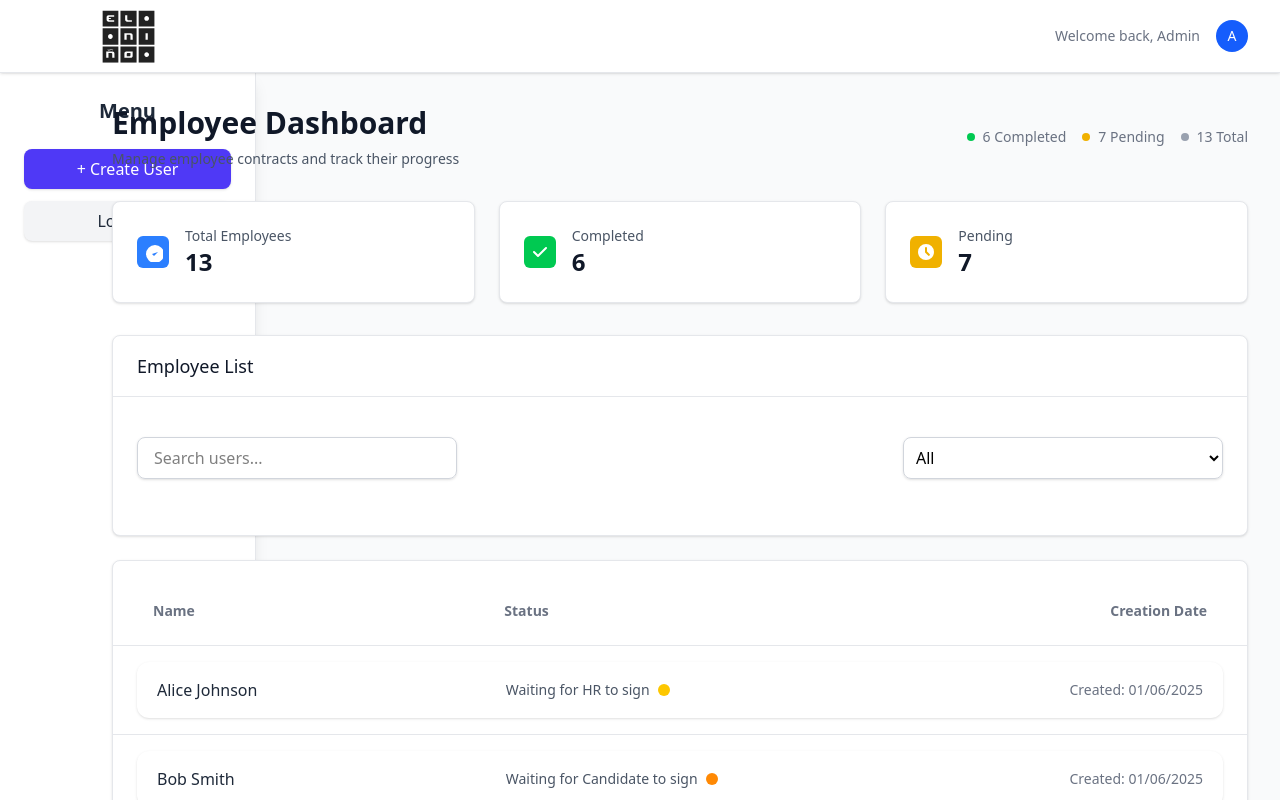
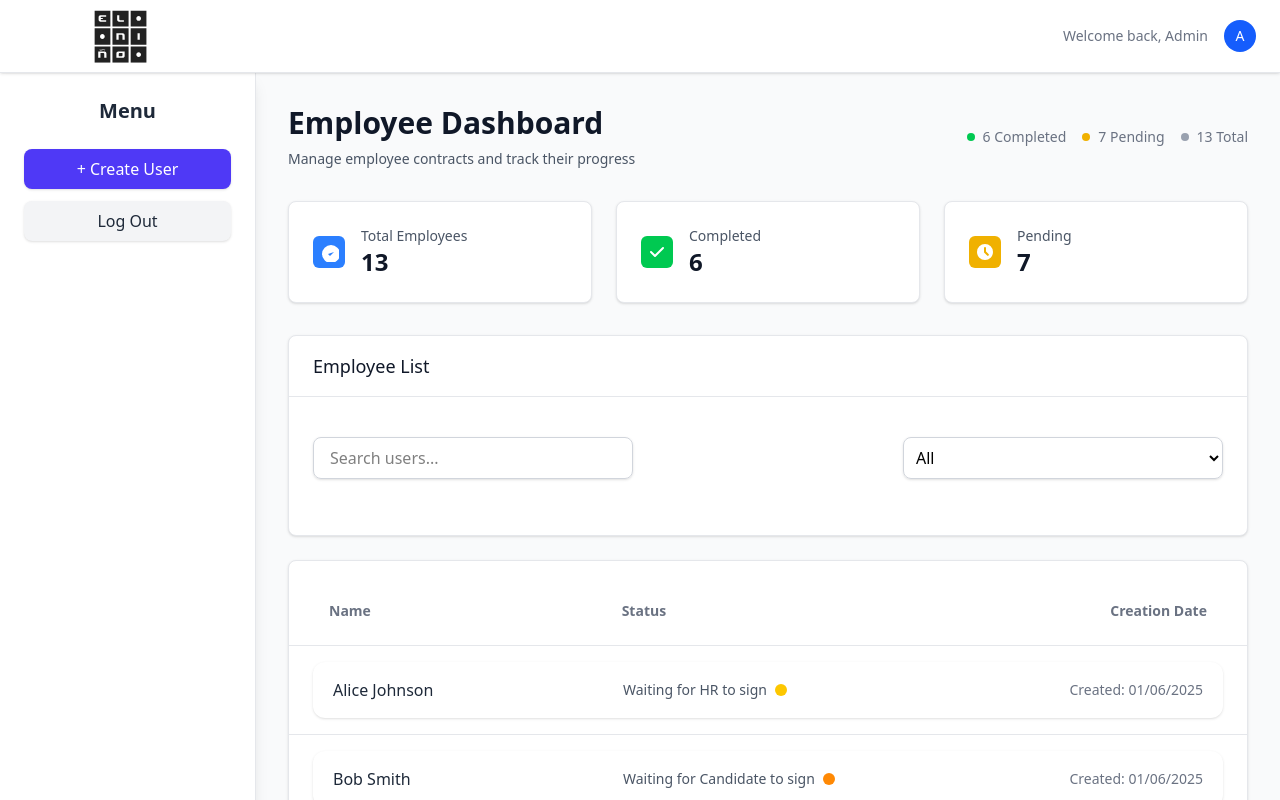
Before and after one commit to xtremeraysyst/96-main, a React (Vite) app in the folder frontend/: page / in a window 1280 px wide. Shown: the top 800 px of the page. Built offline with nearby package versions, Linux system fonts and the light colour scheme.

Commit message:
Header fix

```diff
--- a/frontend/src/pages/DashboardPage.jsx
+++ b/frontend/src/pages/DashboardPage.jsx
@@ -40,7 +40,7 @@ function DashboardPage() {
     return (
         <div className="flex flex-col min-h-screen bg-gray-50">
             <header className="bg-white border-b border-gray-200 shadow-sm sticky top-0 z-30">
-                <div className="max-w-7xl mx-auto px-4 sm:px-6 lg:px-8">
+                <div className="w-full px-2 sm:px-4 lg:px-6">
                     <div className="flex justify-between items-center h-18">
                         <div className="flex items-center">
                             <div className="transform scale-55 origin-left">
@@ -61,7 +61,7 @@ function DashboardPage() {
 
             <main className="flex flex-1 overflow-hidden">
                 <div className="hidden lg:flex lg:flex-shrink-0">
-                    <div className="w-20">
+                    <div className="w-64">
                         <Sidebar />
                     </div>
                 </div>
```
